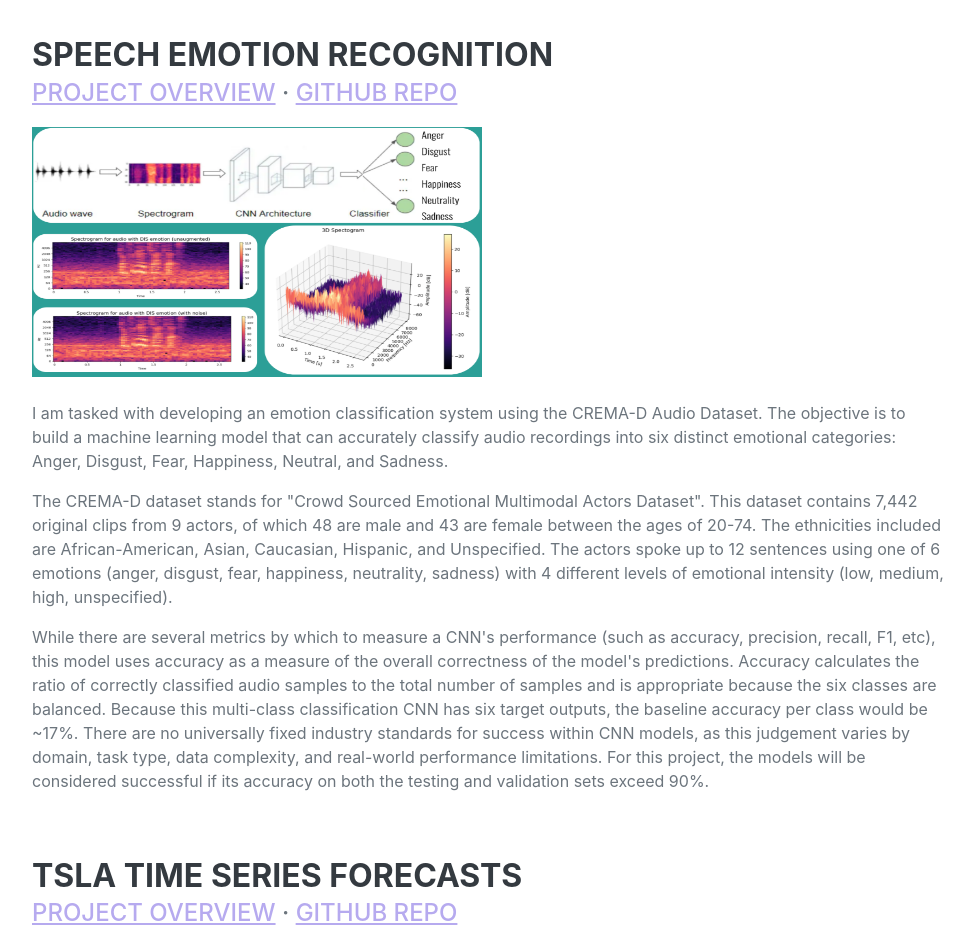
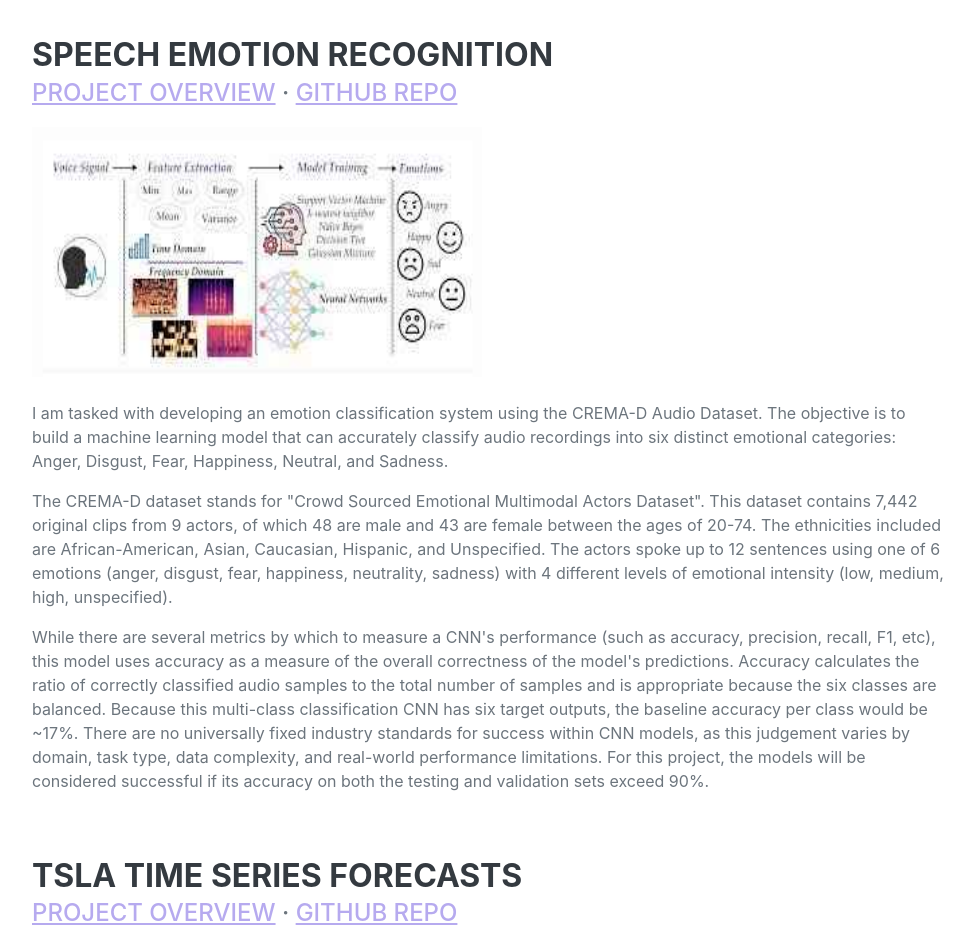
Before and after one commit to catherinesanso/catherinesanso.github.io, a website: page index.html in a window 1280 px wide. Shown: the part 960-1887 px from the top of the page, without its empty margins (288-1261 px from the left). Drawn offline with nearby package versions, Linux system fonts and the light colour scheme; a web font is replaced by a local one.

Commit message:
Update index.html

```diff
--- a/index.html
+++ b/index.html
@@ -76,7 +76,7 @@
                         <div class="flex-grow-1">
                             <h3 class="mb-0">Speech Emotion Recognition</h3>
                             <div class="subheading mb-3"> <a href="assets\Speech Emotion Recognition.pdf" target="_blank">Project Overview</a> · <a href="https://github.com/catherinesanso/Speech-Emotion-Recognition" target=_blank>Github Repo</a> </div>
-                            <img src="img\speech3.png" width="450" height="250">
+                            <img src="img\speech2.jpeg" width="450" height="250">
                             <br><br>
                             <p>I am tasked with developing an emotion classification system using the CREMA-D Audio Dataset. The objective is to build a machine learning model that can accurately classify audio recordings into six distinct emotional categories: Anger, Disgust, Fear, Happiness, Neutral, and Sadness.</p>
                             <p>The CREMA-D dataset stands for "Crowd Sourced Emotional Multimodal Actors Dataset". This dataset contains 7,442 original clips from 9 actors, of which 48 are male and 43 are female between the ages of 20-74. The ethnicities included are African-American, Asian, Caucasian, Hispanic, and Unspecified. The actors spoke up to 12 sentences using one of 6 emotions (anger, disgust, fear, happiness, neutrality, sadness) with 4 different levels of emotional intensity (low, medium, high, unspecified).</p>
```
